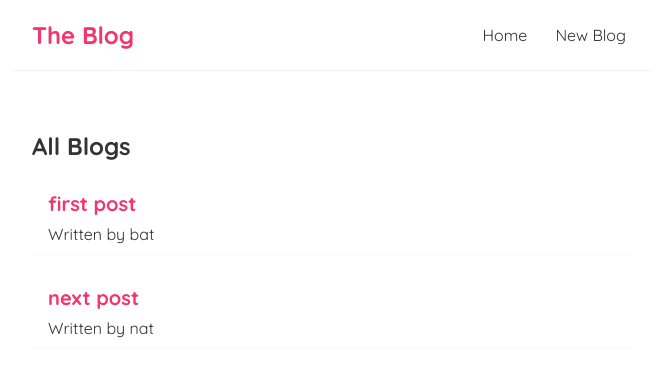
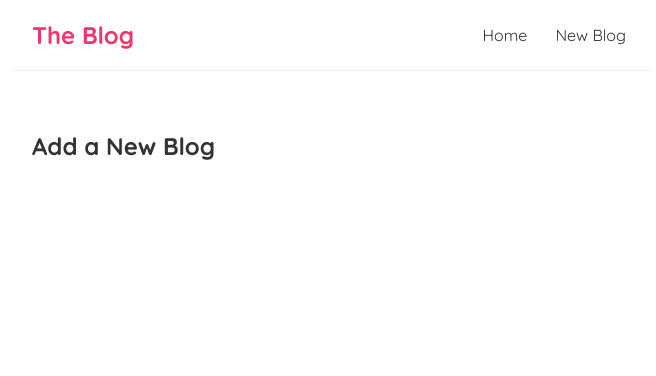
Before and after one commit to ggruiz7/TheBlogSpot, a React (Create React App) app: page /create in a window 1280 px wide. Shown: the top 376 px of the page, without its empty margins (308-964 px from the left). Built offline with nearby package versions, Linux system fonts and the light colour scheme; data requests are answered from the project's data file.

Commit message:
exact router links added, linked to new blog in nav

```diff
--- a/package.json
+++ b/package.json
@@ -8,7 +8,7 @@
     "@testing-library/user-event": "^13.5.0",
     "react": "^17.0.2",
     "react-dom": "^17.0.2",
-    "react-router-dom": "^6.2.2",
+    "react-router-dom": "^5.3.0",
     "react-scripts": "5.0.0",
     "web-vitals": "^2.1.4"
   },
--- a/src/App.js
+++ b/src/App.js
@@ -1,6 +1,7 @@
 import Navbar from "./componets/Navbar";
 import Home from "./componets/Home";
 import { BrowserRouter as Router, Route, Switch } from "react-router-dom";
+import Create from "./componets/Create";
 
 function App() {
   return (
@@ -9,8 +10,11 @@
         <Navbar />
         <div className="content">
           <Switch>
-            <Route path="/">
+            <Route exact path="/">
               <Home />
+            </Route>
+            <Route path="/create">
+              <Create />
             </Route>
           </Switch>
         </div>
--- /dev/null
+++ b/src/componets/Create.js
@@ -0,0 +1,9 @@
+const Create = () => {
+  return (
+    <div className="create">
+      <h2>Add a New Blog</h2>
+    </div>
+  );
+};
+
+export default Create;
```
Also changed, not shown: 1 other file (tests, documents, lock files or other folders).
